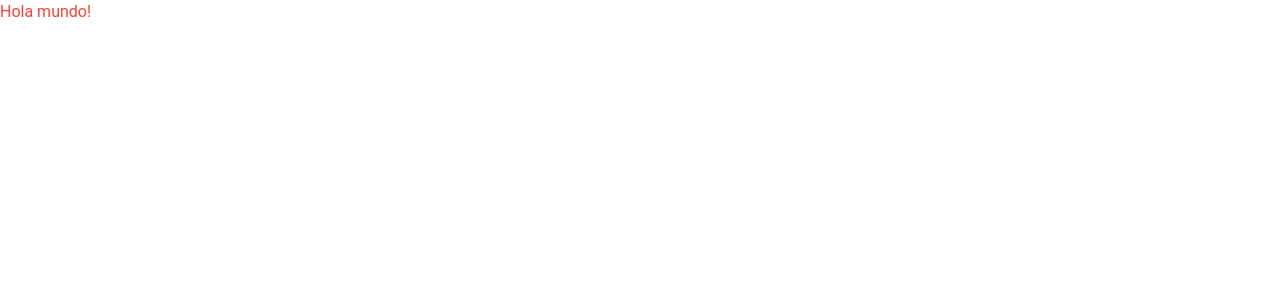
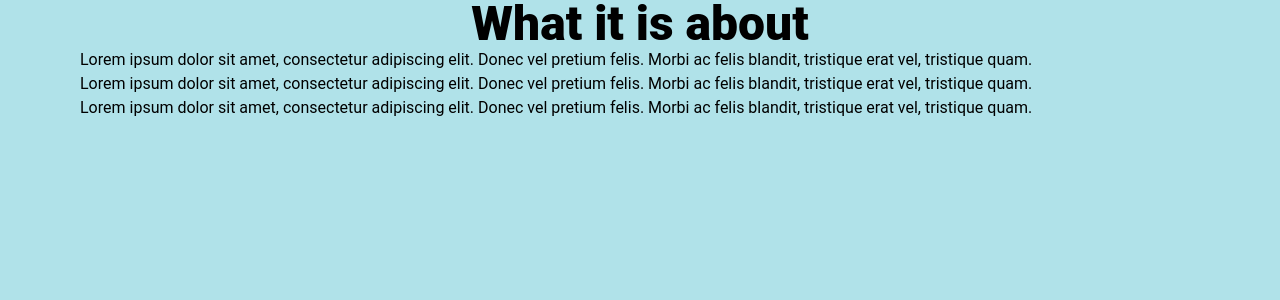
Before and after one commit to Aikodev-labs/Ghibli-API-platform, a React (Vite) app: page / in a window 1280 px wide. Shown: the top 300 px of the page. Built offline with nearby package versions, Linux system fonts and the light colour scheme.

Commit message:
feat(ui): create component 'What it is about'

```diff
--- a/src/App.jsx
+++ b/src/App.jsx
@@ -1,12 +1,15 @@
 import './App.css'
+import "./components/WhatAbout"
+import WhatAbout from './components/WhatAbout'
 
 function App() {
 
 
   return (
     <div>
-      <h1 className='text-red-500'>Hola mundo!</h1>
+      <WhatAbout></WhatAbout>
     </div>
+
   )
 }
 
--- /dev/null
+++ b/src/components/WhatAbout.jsx
@@ -0,0 +1,21 @@
+import React from 'react'
+
+const WhatAbout = () => {
+  return (
+
+    <div className='flex-col bg-background_Blue h-screen md:px-20 xl:px-auto'>
+        <h1 className='text-cyan-950 text-center font-black text-5xl'>What it is about</h1>
+        <div className='flex'>
+            <div>
+                <p>Lorem ipsum dolor sit amet, consectetur adipiscing elit. Donec vel pretium felis. Morbi ac felis blandit, tristique erat vel, tristique quam.</p>
+                <p>Lorem ipsum dolor sit amet, consectetur adipiscing elit. Donec vel pretium felis. Morbi ac felis blandit, tristique erat vel, tristique quam.</p>
+                <p>Lorem ipsum dolor sit amet, consectetur adipiscing elit. Donec vel pretium felis. Morbi ac felis blandit, tristique erat vel, tristique quam.</p>
+            </div>
+            <img src=''></img>
+        </div>
+    </div>
+
+  )
+}
+
+export default WhatAbout
--- a/tailwind.config.js
+++ b/tailwind.config.js
@@ -4,7 +4,11 @@ import withMT from "@material-tailwind/react/utils/withMT";
 export default withMT({
 content: ["./index.html", "./src/**/*.{vue,js,ts,jsx,tsx}"],
 theme: {
-extend: {},
+extend: {
+    colors : {
+        background_Blue:"#B0E2E9",
+    }
+},
 },
 plugins: [],
 });
```
